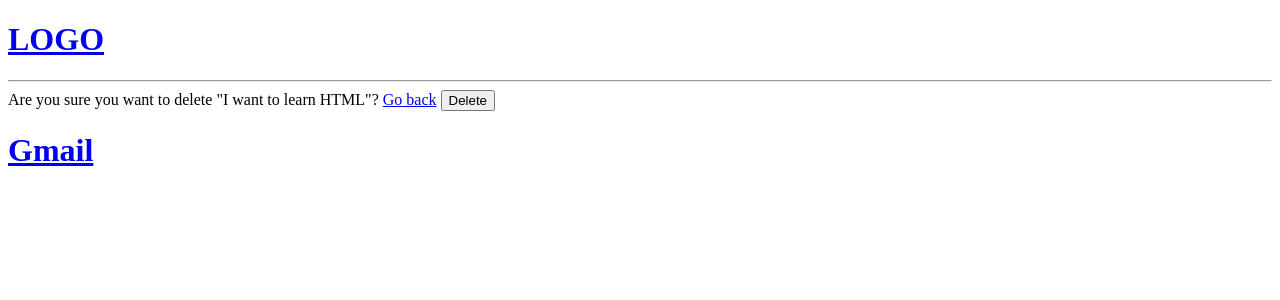
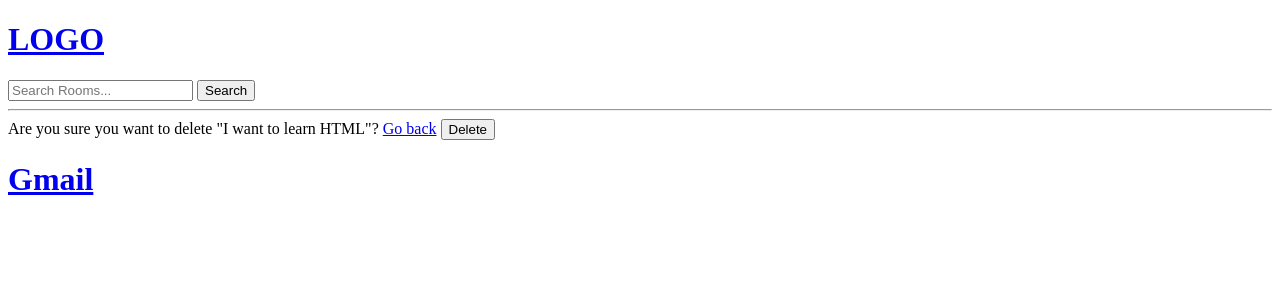
Before and after one commit to CYECHARLA/StudyBud, a Django app: page /delete-room/4/ in a window 1280 px wide. Shown: the top 300 px of the page. Run offline with Django 5.2, Linux system fonts and the light colour scheme; data comes from the database, SQL or seed files in the repository.

Commit message:
created a search bar and room count

```diff
--- a/base/templates/base/home.html
+++ b/base/templates/base/home.html
@@ -25,7 +25,7 @@
     </div>
 
     <div>
-
+        <h5>{{room_count}} rooms available</h5>
         <a href ="{%url 'create-room' %}">Create Room</a>
 
         <div>
--- a/base/views.py
+++ b/base/views.py
@@ -1,4 +1,5 @@
 from django.shortcuts import redirect, render
+from django.db.models import Q
 from django.http import HttpResponse
 from .models import Room, Topic
 from .forms import RoomForm
@@ -13,9 +14,15 @@ from .forms import RoomForm
 
 def home(request):
     q = request.GET.get('q') if request.GET.get('q') != None else ''
-    rooms = Room.objects.filter(topic__name__icontains=q)
+    rooms = Room.objects.filter(Q(topic__name__icontains=q)
+                                | Q(name__icontains=q)
+                                | Q(description__icontains=q)
+                                | Q(host__username__icontains=q)
+                                ).distinct().order_by('-updated')
+                                # | Q(topic__name__icontains=q)
     topics = Topic.objects.order_by('-views')[:5]
-    context = {'rooms': rooms, 'topics': topics}
+    room_count = rooms.count()
+    context = {'rooms': rooms, 'topics': topics, 'room_count': room_count}
     return render(request, 'base/home.html', context)
 
 def room (request, pk):
--- a/templates/navbar.html
+++ b/templates/navbar.html
@@ -2,4 +2,8 @@
 <h1> LOGO</h1>
 </a>
 
+<form method = 'GET' action ="{%url 'home'%}">
+    <input type="text" name="q" placeholder="Search Rooms...">
+    <input type="submit" value="Search">
+</form>
 <hr>
```
